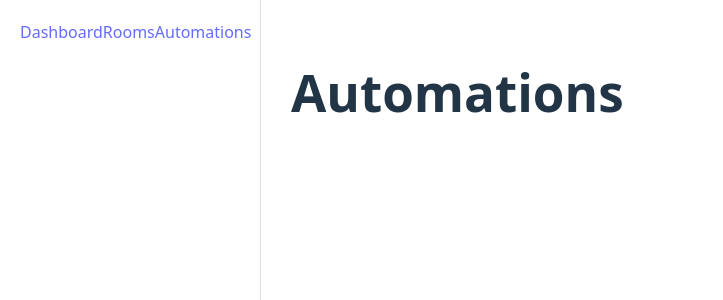
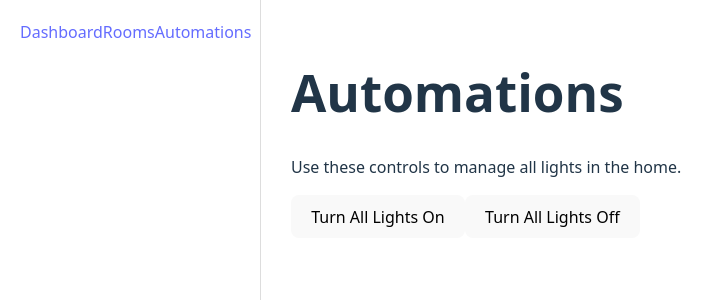
Before and after one commit to dalythu/home-automation-dashboard-ui, a React app: page /automations in a window 1280 px wide. Shown: the top 300 px of the page, without its empty margins (0-723 px from the left). Built offline with nearby package versions, Linux system fonts and the light colour scheme; no server answers; the HTML template or start-up script is replaced by a standard one.

Commit message:
added function to turn all lights on and off

```diff
--- a/src/App.jsx
+++ b/src/App.jsx
@@ -6,7 +6,6 @@ import { useEffect, useState } from 'react'
 export default function App() {
   const [roomsState, setRoomsState] = useState([])
 
-  useEffect(() => {
   async function fetchRooms() {
     try {
       const response = await fetch('http://localhost:5001/api/rooms')
@@ -17,6 +16,7 @@ export default function App() {
     }
   }
 
+  useEffect(() => {
     fetchRooms()
   }, [])
 
@@ -91,6 +91,34 @@ export default function App() {
     }
   }
 
+  async function setAllLights(onValue) {
+    try {
+      const requests = []
+
+      roomsState.forEach((room) => {
+        room.lights.forEach((light) => {
+          requests.push(
+            fetch(
+              `http://localhost:5001/api/rooms/${room.id}/lights/${light.id}`,
+              {
+                method: 'PATCH',
+                headers: {
+                  'Content-Type': 'application/json',
+                },
+                body: JSON.stringify({ on: onValue }),
+              },
+            ),
+          )
+        })
+      })
+
+      await Promise.all(requests)
+      await fetchRooms()
+    } catch (error) {
+      console.error('Failed to update all lights:', error)
+    }
+  }
+
   return (
     <div className="app-layout">
       <SideBar />
@@ -99,6 +127,7 @@ export default function App() {
         toggleLight={toggleLight}
         removeLight={removeLight}
         addLight={addLight}
+        setAllLights={setAllLights}
       />
     </div>
   )
--- a/src/components/MainContent.jsx
+++ b/src/components/MainContent.jsx
@@ -10,13 +10,17 @@ export default function MainContent({
   toggleLight,
   removeLight,
   addLight,
+  setAllLights,
 }) {
   return (
     <Routes>
       <Route path="/" element={<Navigate to="/dashboard" replace />} />
       <Route path="/dashboard" element={<Dashboard rooms={rooms} />} />
       <Route path="/rooms" element={<Rooms rooms={rooms} />} />
-      <Route path="/automations" element={<Automations />} />
+      <Route
+        path="/automations"
+        element={<Automations setAllLights={setAllLights} />}
+      />
       <Route
         path="/rooms/:roomId"
         element={
--- a/src/pages/Automations.jsx
+++ b/src/pages/Automations.jsx
@@ -1,3 +1,13 @@
-export default function Automations() {
-    return <h1>Automations</h1>
+export default function Automations({ setAllLights }) {
+  return (
+    <div>
+      <h1>Automations</h1>
+
+      <p>Use these controls to manage all lights in the home.</p>
+
+      <button onClick={() => setAllLights(true)}>Turn All Lights On</button>
+
+      <button onClick={() => setAllLights(false)}>Turn All Lights Off</button>
+    </div>
+  )
 }
```
Also changed, not shown: 1 other file (tests, documents, lock files or other folders). Lines whose indentation alone changed are shown as unchanged.
